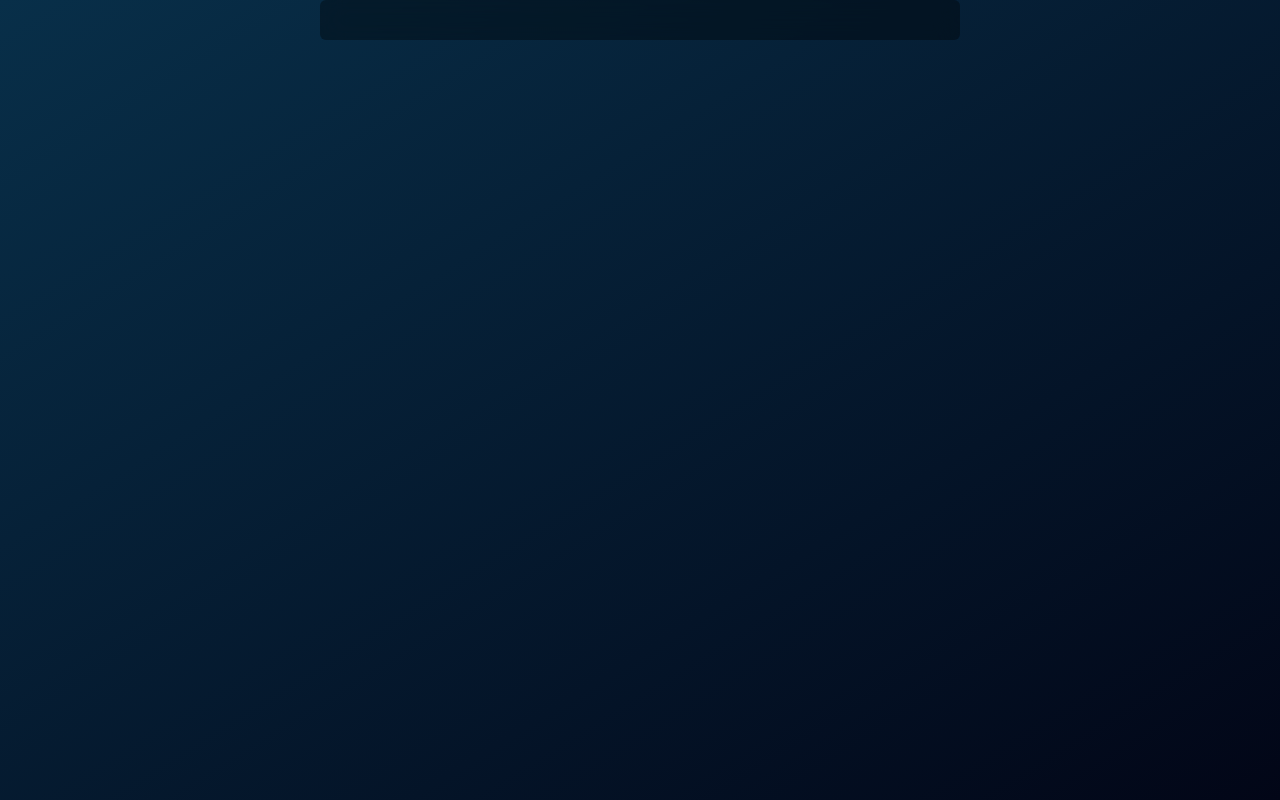
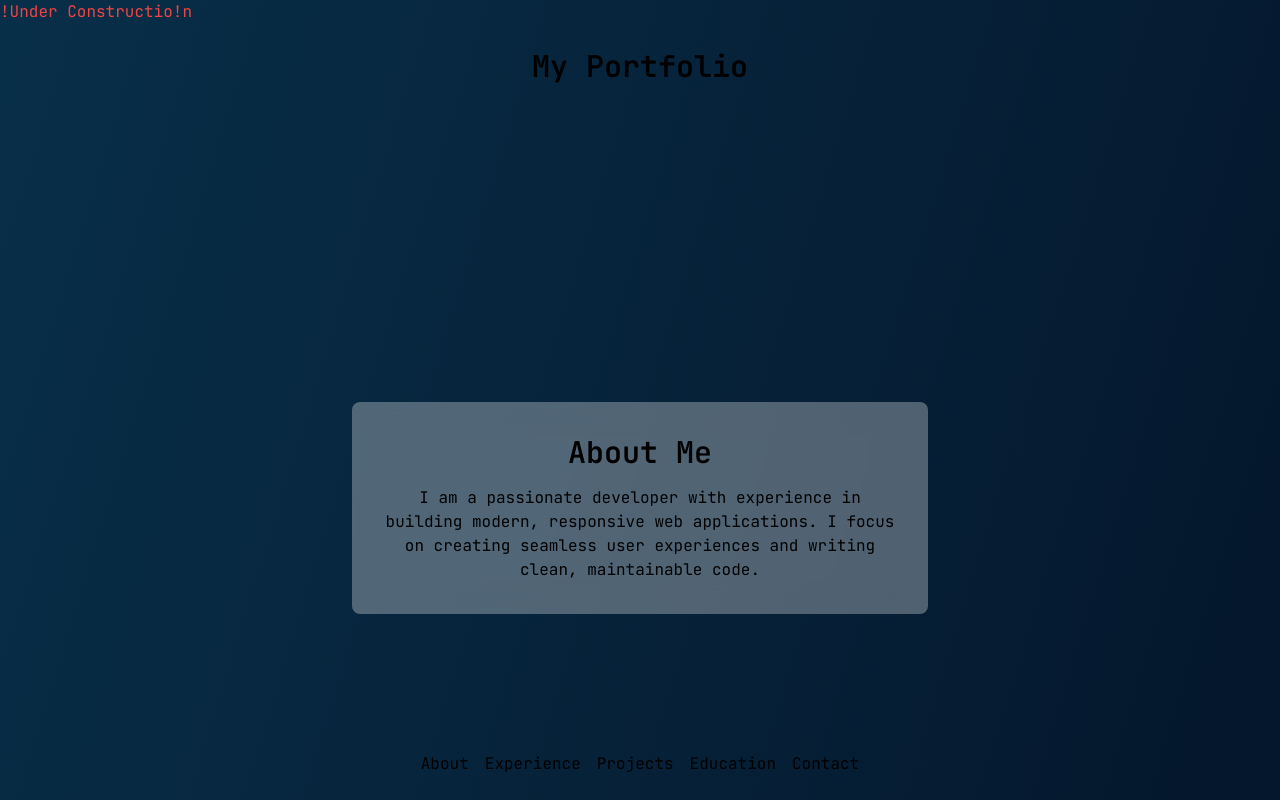
Before and after one commit to vskvj3/portfolio-nextjs, a Next.js app: page /about in a window 1280 px wide. Shown: the top 800 px of the page. Built offline with nearby package versions, Linux system fonts and the light colour scheme.

Commit message:
add a dummy about section

```diff
--- a/src/pages/about/index.js
+++ b/src/pages/about/index.js
@@ -1,13 +1,102 @@
-import Image from "next/image";
-import Layout from "@/components/layout";
 import { FaGithub, FaLinkedin, FaTree } from "react-icons/fa";
 
 export default function About() {
   return (
-    <>
-      <section className=" align-middle">
-        <div className="align-middle bg-dracula-foreground/35 backdrop-blur-md w-1/2 min-w-[370px] max-w-[700px] h-auto mx-auto mb-2 lg:mb-5 p-[10px] lg:p-[20px] rounded-md text-left text-dracula-t-white"></div>
+    <div className="min-h-screen bg-dracula-background text-dracula-foreground">
+      <p className="text-red-500">!Under Constructio!n</p>
+      <header className="py-6 px-4 text-center text-3xl font-semibold sticky top-0 bg-dracula-background z-10">
+        <h1>My Portfolio</h1>
+      </header>
+
+      {/* About Section */}
+      <section id="about" className="h-screen flex justify-center items-center bg-dracula-background">
+        <div className="backdrop-blur-lg bg-white/30 text-center w-full sm:w-2/3 max-w-xl p-8 rounded-lg">
+          <h2 className="text-3xl font-semibold mb-4">About Me</h2>
+          <p>
+            I am a passionate developer with experience in building modern,
+            responsive web applications. I focus on creating seamless user
+            experiences and writing clean, maintainable code.
+          </p>
+        </div>
       </section>
-    </>
+
+      {/* Experience Section */}
+      <section id="experience" className="h-screen flex justify-center items-center bg-dracula-background">
+        <div className="backdrop-blur-lg bg-white/30 text-center w-full sm:w-2/3 max-w-xl p-8 rounded-lg">
+          <h2 className="text-3xl font-semibold mb-4">Experience</h2>
+          <ul>
+            <li className="mb-3">
+              <h3 className="font-semibold">Software Engineer</h3>
+              <p>Company XYZ - 2023 - Present</p>
+              <p>Worked on building scalable web applications.</p>
+            </li>
+            <li>
+              <h3 className="font-semibold">Frontend Developer</h3>
+              <p>Company ABC - 2021 - 2023</p>
+              <p>Developed UI for various web platforms using React and Tailwind.</p>
+            </li>
+          </ul>
+        </div>
+      </section>
+
+      {/* Projects Section */}
+      <section id="projects" className="h-screen flex justify-center items-center bg-dracula-background">
+        <div className="backdrop-blur-lg bg-white/30 text-center w-full sm:w-2/3 max-w-xl p-8 rounded-lg">
+          <h2 className="text-3xl font-semibold mb-4">Projects</h2>
+          <div className="grid grid-cols-1 sm:grid-cols-2 gap-6">
+            <div className="p-4 border rounded-lg">
+              <h3 className="font-semibold">Project 1</h3>
+              <p>Description of the project goes here.</p>
+            </div>
+            <div className="p-4 border rounded-lg">
+              <h3 className="font-semibold">Project 2</h3>
+              <p>Description of the project goes here.</p>
+            </div>
+          </div>
+        </div>
+      </section>
+
+      {/* Education Section */}
+      <section id="education" className="h-screen flex justify-center items-center bg-dracula-background">
+        <div className="backdrop-blur-lg bg-white/30 text-center w-full sm:w-2/3 max-w-xl p-8 rounded-lg">
+          <h2 className="text-3xl font-semibold mb-4">Education</h2>
+          <ul>
+            <li className="mb-3">
+              <h3 className="font-semibold">Bachelor of Computer Science</h3>
+              <p>University ABC - 2017 - 2021</p>
+            </li>
+          </ul>
+        </div>
+      </section>
+
+      {/* Contact Section */}
+      <section id="contact" className="h-screen flex justify-center items-center bg-dracula-background">
+        <div className="backdrop-blur-lg bg-white/30 text-center w-full sm:w-2/3 max-w-xl p-8 rounded-lg">
+          <h2 className="text-3xl font-semibold mb-4">Contact</h2>
+          <div className="flex justify-center gap-6">
+            <a href="https://github.com" className="text-3xl text-dracula-cyan hover:text-dracula-pink">
+              <FaGithub />
+            </a>
+            <a href="https://linkedin.com" className="text-3xl text-dracula-cyan hover:text-dracula-pink">
+              <FaLinkedin />
+            </a>
+            <a href="https://twitter.com" className="text-3xl text-dracula-cyan hover:text-dracula-pink">
+              <FaTree />
+            </a>
+          </div>
+        </div>
+      </section>
+
+      {/* Scroll Navigation */}
+      <footer className="text-center py-6 sticky bottom-0 bg-dracula-background z-10">
+        <div className="space-x-4">
+          <a href="#about" className="text-dracula-pink hover:text-dracula-green">About</a>
+          <a href="#experience" className="text-dracula-pink hover:text-dracula-green">Experience</a>
+          <a href="#projects" className="text-dracula-pink hover:text-dracula-green">Projects</a>
+          <a href="#education" className="text-dracula-pink hover:text-dracula-green">Education</a>
+          <a href="#contact" className="text-dracula-pink hover:text-dracula-green">Contact</a>
+        </div>
+      </footer>
+    </div>
   );
 }
```
